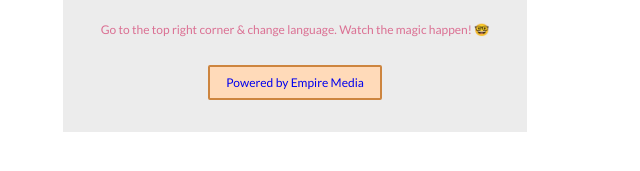
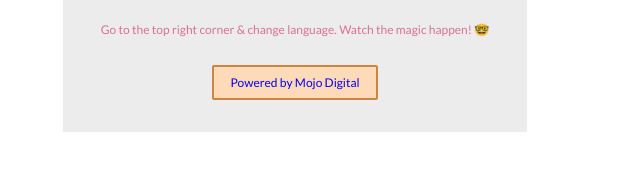
Before and after one commit to mostmojo/translateMagic, a plain HTML site: page index.html in a window 1280 px wide. Shown: the part 219-390 px from the top of the page, 345-985 px from the left. Drawn offline with Linux system fonts and the light colour scheme.

Commit message:
Fix translation

```diff
--- a/index.html
+++ b/index.html
@@ -33,7 +33,7 @@
 		<p style="font-size: 12px; color: palevioletred;">
 			Go to the top right corner & change language. Watch the magic happen! 🤓
 		</p>
-		<a href="https://empiremedia.io" target="_blank" style="
+		<a href="https://mojodigital.io" target="_blank" style="
 					text-decoration: none;
 					font-size: 12px;
 					background: peachpuff;
@@ -42,7 +42,7 @@
 					border-radius: 2px;
 					margin-top: 1rem;
 				">
-			Powered by Empire Media
+			Powered by Mojo Digital
 		</a>
 	</section>
 
```
